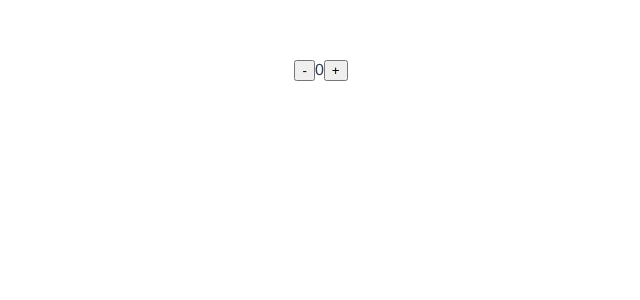
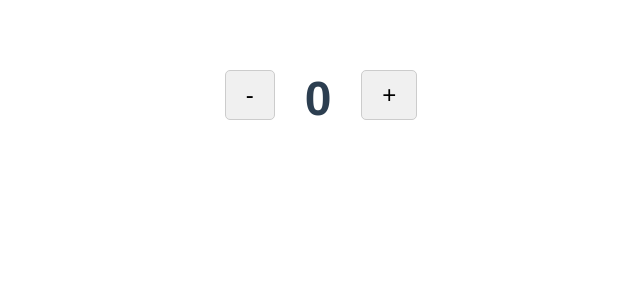
Before and after one commit to wasabina67/simple-counter-app, a Vue app: page / in a window 1280 px wide. Shown: the top 300 px of the page, without its empty margins (319-959 px from the left). Built offline with nearby package versions, Linux system fonts and the light colour scheme.

Commit message:
Update src/App.vue

```diff
--- a/src/App.vue
+++ b/src/App.vue
@@ -36,4 +36,27 @@ export default {
   color: #2c3e50;
   margin-top: 60px;
 }
+
+.counter-button {
+  font-size: 24px;
+  padding: 10px 20px;
+  margin: 10px;
+  background-color: #f0f0f0;
+  border: 1px solid #ccc;
+  border-radius: 5px;
+  cursor: pointer;
+  user-select: none;
+}
+
+.counter-button:hover {
+  background-color: #e0e0e0;
+}
+
+.counter-display {
+  font-size: 48px;
+  font-weight: bold;
+  margin: 0 20px;
+  display: inline-block;
+  vertical-align: middle;
+}
 </style>
```
